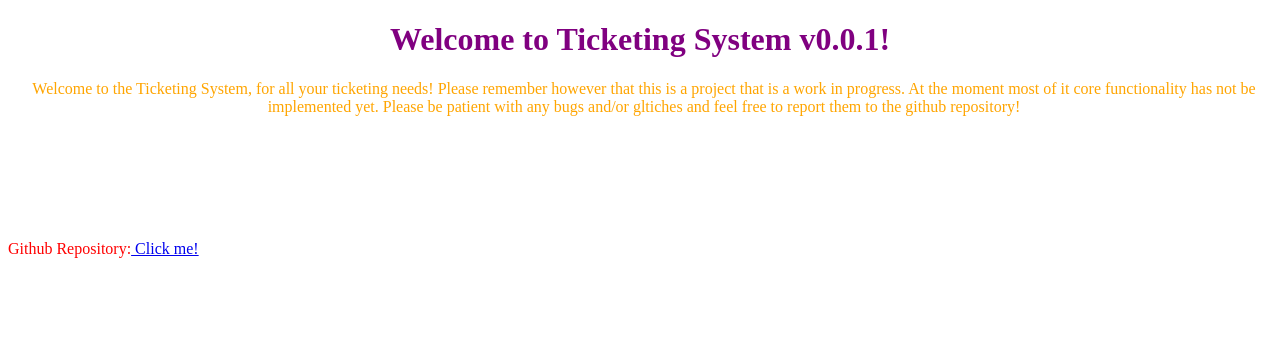
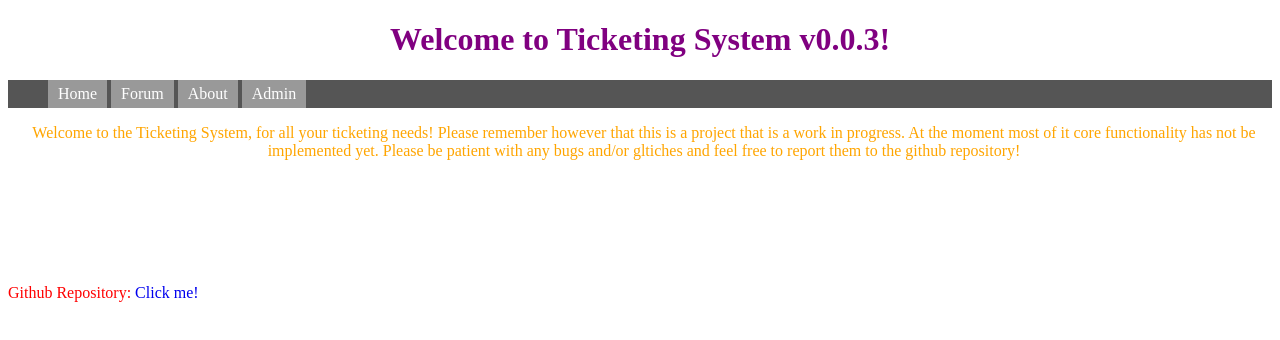
Before and after one commit to TheRealChrisM/TicketingSystem, a plain HTML site: page index.html in a window 1280 px wide. Drawn offline with Linux system fonts and the light colour scheme.

Commit message:
Make the site look cleaner, added new pages This time I decided to add the Home, Forum, About and Admin pages to the ticketing system. I also worked a bit on making the site look nicer mostly in terms of adding a navigation bar to the top and working on my code a tiny bit.

```diff
--- a/Home.html
+++ b/index.html
@@ -1,8 +1,20 @@
-<!DOCTYPE HTML>
-<HTML>
+<!DOCTYPE html>
+<html>
 <link href="style.css" rel="stylesheet" type="text/css" />
 
-<h1>Welcome to Ticketing System v0.0.1!</h1>
+<head>
+  <h1>Welcome to Ticketing System v0.0.3!</h1>
+</head>
+
+<nav>
+  <ul>
+    <li><a href="index.html">Home</a></li>
+    <li><a href="forum.html">Forum</a></li>
+    <li><a href="about.html">About</a></li>
+    <li><a href="admin.html">Admin</a></li>
+  </ul>
+</nav>
+</header>
 
 <p1>
 Welcome to the Ticketing System, for all your ticketing needs!
@@ -11,9 +23,7 @@ At the moment most of it core functionality has not be implemented yet.
 Please be patient with any bugs and/or gltiches and feel free to report them to the github repository!
 </p1>
 
-
-
 <l1>
   Github Repository:<a href="https://github.com/TheRealChrisM/TicketingSystem"> Click me! </a>
 </l1>
-</HTML>
+</html>
--- a/style.css
+++ b/style.css
@@ -15,6 +15,28 @@ l1{
   position: absolute;
   margin-top: 160px;
   text-align: center;
+  text-decoration: none!important;
+}
 
+.noDecoration, a:link, a:visited{
+  text-decoration: none;
+}
+
+nav{
+  background:#555;
+}
+
+nav ul li{
+  background:#999;
+  color:white;
+  list-style-type: none;
+  display: inline-block;
+  padding: 5px 10px;
+  text-align: center;
 
 }
+
+nav ul li a{
+  color: white;
+  text-align: center;
+}
```
Also changed, not shown: about.html (added), admin.html (added), forum.html (added).
